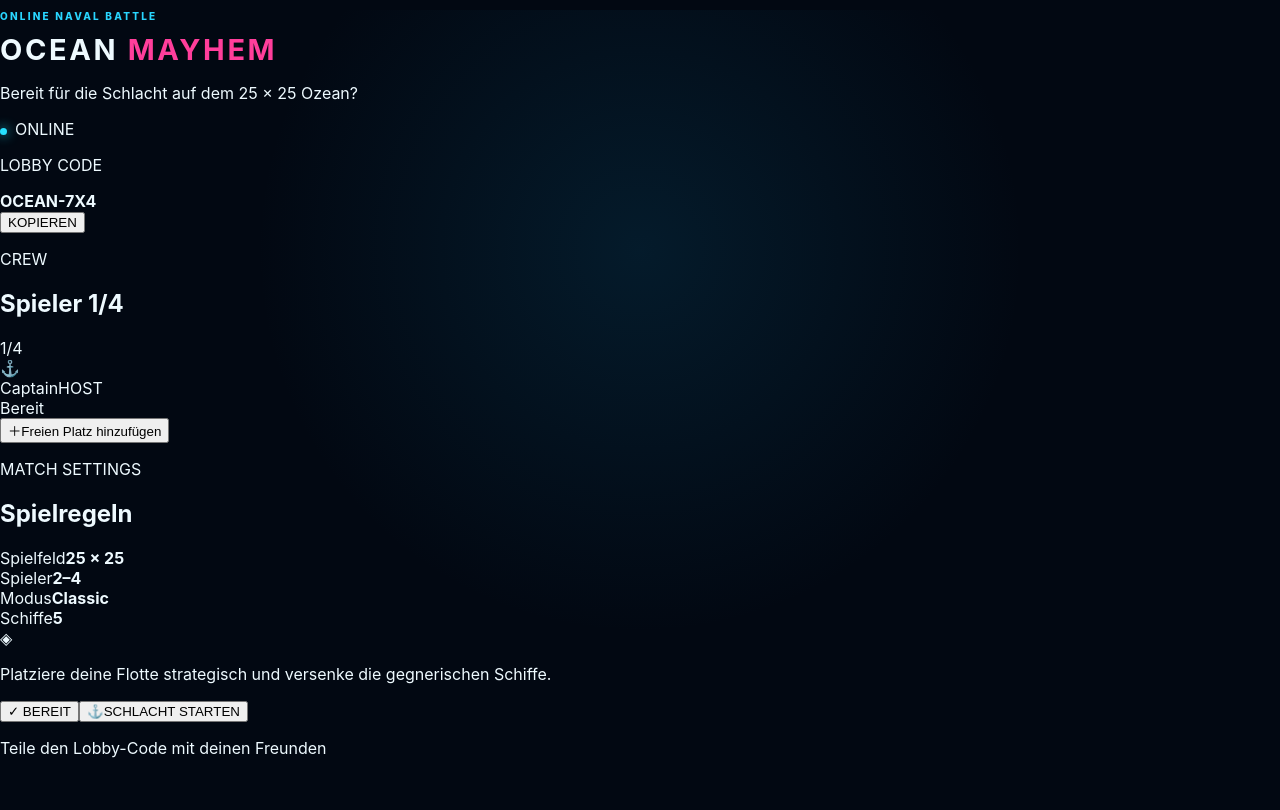
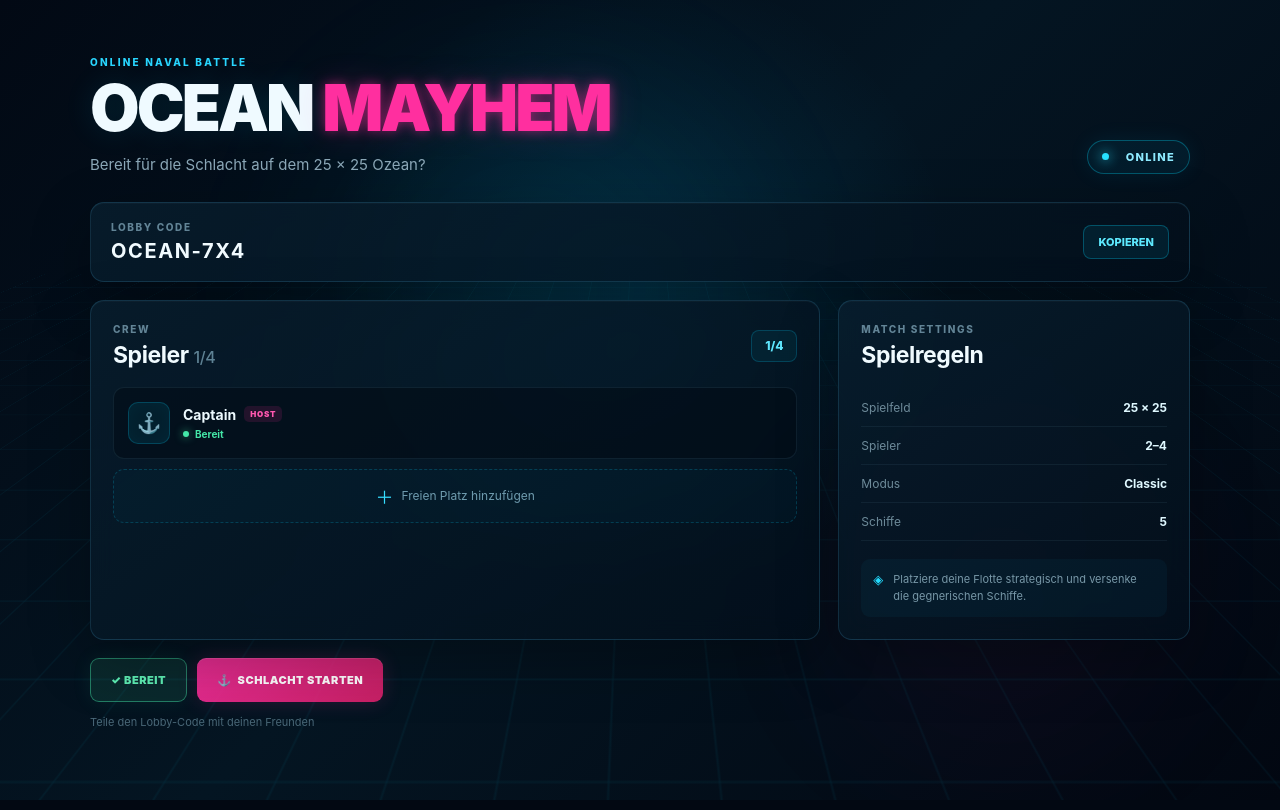
Before and after one commit to nicogutsche9-boop/Ocean-Mayhem, a React (Vite) app in the folder ocean-mayhem/: page / in a window 1280 px wide. Built offline with nearby package versions, Linux system fonts and the light colour scheme.

Commit message:
Update lobby.css

```diff
--- a/ocean-mayhem/src/ui/lobby.css
+++ b/ocean-mayhem/src/ui/lobby.css
@@ -1,246 +1,550 @@
-import { useState } from "react";
-import "./lobby.css";
+/* =========================================================
+   OCEAN MAYHEM — LOBBY
+   ========================================================= */
 
-type Player = {
-  id: number;
-  name: string;
-  ready: boolean;
-  host?: boolean;
-};
+.lobby {
+  position: relative;
+  min-height: 100vh;
+  width: 100%;
+  overflow: hidden;
+  color: #eefaff;
+  background:
+    radial-gradient(circle at 50% 35%, rgba(0, 190, 255, 0.12), transparent 38%),
+    linear-gradient(135deg, #020914 0%, #041522 48%, #020711 100%);
+  font-family:
+    Inter, ui-sans-serif, system-ui, -apple-system, BlinkMacSystemFont,
+    "Segoe UI", sans-serif;
+}
 
-const initialPlayers: Player[] = [
-  {
-    id: 1,
-    name: "Captain",
-    ready: true,
-    host: true,
-  },
-];
+/* ---------------------------------------------------------
+   BACKGROUND
+   --------------------------------------------------------- */
 
-export default function Lobby() {
-  const [players, setPlayers] = useState<Player[]>(initialPlayers);
-  const [copied, setCopied] = useState(false);
+.lobby-background {
+  position: fixed;
+  inset: 0;
+  z-index: 0;
+  pointer-events: none;
+  overflow: hidden;
+}
 
-  const lobbyCode = "OCEAN-7X4";
+.ocean-glow {
+  position: absolute;
+  border-radius: 50%;
+  filter: blur(90px);
+  opacity: 0.35;
+}
 
-  const toggleReady = () => {
-    setPlayers((current) =>
-      current.map((player) =>
-        player.id === 1
-          ? { ...player, ready: !player.ready }
-          : player
-      )
+.glow-one {
+  width: 420px;
+  height: 420px;
+  top: 10%;
+  left: 25%;
+  background: rgba(0, 210, 255, 0.18);
+}
+
+.glow-two {
+  width: 350px;
+  height: 350px;
+  right: 8%;
+  bottom: 5%;
+  background: rgba(255, 30, 150, 0.12);
+}
+
+.grid-lines {
+  position: absolute;
+  inset: -20%;
+  opacity: 0.16;
+  transform: perspective(600px) rotateX(58deg) translateY(18%);
+  background-image:
+    linear-gradient(rgba(0, 210, 255, 0.3) 1px, transparent 1px),
+    linear-gradient(90deg, rgba(0, 210, 255, 0.3) 1px, transparent 1px);
+  background-size: 55px 55px;
+}
+
+/* ---------------------------------------------------------
+   MAIN CONTAINER
+   --------------------------------------------------------- */
+
+.lobby-container {
+  position: relative;
+  z-index: 1;
+  width: min(1100px, calc(100% - 40px));
+  margin: 0 auto;
+  padding: 56px 0 40px;
+}
+
+/* ---------------------------------------------------------
+   HEADER
+   --------------------------------------------------------- */
+
+.lobby-header {
+  display: flex;
+  align-items: flex-end;
+  justify-content: space-between;
+  gap: 30px;
+  margin-bottom: 28px;
+}
+
+.eyebrow {
+  margin: 0 0 10px;
+  color: #19dcff;
+  font-size: 12px;
+  font-weight: 800;
+  letter-spacing: 0.22em;
+}
+
+.lobby-header h1 {
+  margin: 0;
+  font-size: clamp(38px, 6vw, 64px);
+  line-height: 0.95;
+  letter-spacing: -0.045em;
+  font-weight: 900;
+  color: #effaff;
+  text-shadow: 0 0 30px rgba(0, 210, 255, 0.12);
+}
+
+.lobby-header h1 span {
+  color: #ff2f9f;
+  text-shadow:
+    0 0 12px rgba(255, 47, 159, 0.5),
+    0 0 35px rgba(255, 47, 159, 0.2);
+}
+
+.subtitle {
+  margin: 16px 0 0;
+  color: #8ca8b8;
+  font-size: 15px;
+}
+
+.status-badge {
+  display: flex;
+  align-items: center;
+  gap: 9px;
+  padding: 9px 14px;
+  border: 1px solid rgba(0, 220, 255, 0.3);
+  border-radius: 999px;
+  background: rgba(0, 180, 230, 0.07);
+  color: #8deaff;
+  font-size: 11px;
+  font-weight: 800;
+  letter-spacing: 0.12em;
+  box-shadow: 0 0 22px rgba(0, 210, 255, 0.08);
+}
+
+.status-dot {
+  width: 7px;
+  height: 7px;
+  border-radius: 50%;
+  background: #21e8ff;
+  box-shadow:
+    0 0 8px #21e8ff,
+    0 0 18px rgba(33, 232, 255, 0.8);
+}
+
+/* ---------------------------------------------------------
+   CARDS / PANELS
+   --------------------------------------------------------- */
+
+.code-card,
+.panel {
+  border: 1px solid rgba(87, 206, 255, 0.16);
+  background:
+    linear-gradient(
+      145deg,
+      rgba(8, 30, 46, 0.82),
+      rgba(3, 15, 27, 0.82)
     );
-  };
+  box-shadow:
+    0 20px 60px rgba(0, 0, 0, 0.28),
+    inset 0 1px 0 rgba(255, 255, 255, 0.025);
+  backdrop-filter: blur(12px);
+}
 
-  const copyCode = async () => {
-    try {
-      await navigator.clipboard.writeText(lobbyCode);
-      setCopied(true);
+.code-card {
+  display: flex;
+  align-items: center;
+  justify-content: space-between;
+  gap: 20px;
+  padding: 18px 20px;
+  margin-bottom: 18px;
+  border-radius: 14px;
+}
 
-      setTimeout(() => {
-        setCopied(false);
-      }, 1500);
-    } catch {
-      setCopied(false);
-    }
-  };
+.card-label {
+  margin: 0 0 6px;
+  color: #628496;
+  font-size: 10px;
+  font-weight: 800;
+  letter-spacing: 0.16em;
+}
 
-  const addBot = () => {
-    if (players.length >= 4) return;
+.code-card strong {
+  color: #f1fbff;
+  font-size: 20px;
+  letter-spacing: 0.08em;
+}
 
-    const botNumber = players.length;
+/* ---------------------------------------------------------
+   BUTTONS
+   --------------------------------------------------------- */
 
-    setPlayers((current) => [
-      ...current,
-      {
-        id: Date.now(),
-        name: `Bot ${botNumber}`,
-        ready: true,
-      },
-    ]);
-  };
+button {
+  font: inherit;
+}
 
-  const allReady = players.every((player) => player.ready);
+.copy-button,
+.empty-slot,
+.ready-button,
+.start-button {
+  cursor: pointer;
+  border: 0;
+  transition:
+    transform 0.18s ease,
+    border-color 0.18s ease,
+    background 0.18s ease,
+    box-shadow 0.18s ease;
+}
 
-  return (
-    <main className="lobby">
-      <div className="lobby-background">
-        <div className="ocean-glow glow-one" />
-        <div className="ocean-glow glow-two" />
-        <div className="grid-lines" />
-      </div>
+.copy-button {
+  padding: 9px 14px;
+  border: 1px solid rgba(0, 210, 255, 0.28);
+  border-radius: 8px;
+  background: rgba(0, 210, 255, 0.08);
+  color: #5eeaff;
+  font-size: 11px;
+  font-weight: 800;
+}
 
-      <section className="lobby-container">
-        {/* HEADER */}
-        <header className="lobby-header">
-          <div>
-            <p className="eyebrow">ONLINE NAVAL BATTLE</p>
+.copy-button:hover {
+  background: rgba(0, 210, 255, 0.15);
+  box-shadow: 0 0 18px rgba(0, 210, 255, 0.12);
+}
 
-            <h1>
-              OCEAN <span>MAYHEM</span>
-            </h1>
+/* ---------------------------------------------------------
+   MAIN GRID
+   --------------------------------------------------------- */
 
-            <p className="subtitle">
-              Bereit für die Schlacht auf dem 25 × 25 Ozean?
-            </p>
-          </div>
+.lobby-grid {
+  display: grid;
+  grid-template-columns: minmax(0, 1.35fr) minmax(300px, 0.65fr);
+  gap: 18px;
+}
 
-          <div className="status-badge">
-            <span className="status-dot" />
-            ONLINE
-          </div>
-        </header>
+.panel {
+  border-radius: 14px;
+  padding: 22px;
+}
 
-        {/* LOBBY CODE */}
-        <section className="code-card">
-          <div>
-            <p className="card-label">LOBBY CODE</p>
-            <strong>{lobbyCode}</strong>
-          </div>
+.panel-header {
+  display: flex;
+  align-items: center;
+  justify-content: space-between;
+  gap: 20px;
+  margin-bottom: 18px;
+}
 
-          <button
-            className="copy-button"
-            onClick={copyCode}
-            type="button"
-          >
-            {copied ? "✓ KOPIERT" : "KOPIEREN"}
-          </button>
-        </section>
+.panel h2 {
+  margin: 0;
+  color: #f0fbff;
+  font-size: 23px;
+  letter-spacing: -0.02em;
+}
 
-        {/* MAIN CONTENT */}
-        <div className="lobby-grid">
-          {/* PLAYERS */}
-          <section className="panel players-panel">
-            <div className="panel-header">
-              <div>
-                <p className="card-label">CREW</p>
-                <h2>
-                  Spieler{" "}
-                  <span>
-                    {players.length}/4
-                  </span>
-                </h2>
-              </div>
+.panel h2 span {
+  color: #5e8294;
+  font-size: 16px;
+  font-weight: 500;
+}
 
-              <div className="player-count">
-                {players.length}/4
-              </div>
-            </div>
+.player-count {
+  display: grid;
+  place-items: center;
+  min-width: 46px;
+  height: 32px;
+  border: 1px solid rgba(0, 210, 255, 0.2);
+  border-radius: 8px;
+  background: rgba(0, 210, 255, 0.06);
+  color: #5fe7ff;
+  font-size: 12px;
+  font-weight: 800;
+}
 
-            <div className="players-list">
-              {players.map((player) => (
-                <div className="player-card" key={player.id}>
-                  <div className="avatar">
-                    ⚓
-                  </div>
+/* ---------------------------------------------------------
+   PLAYERS
+   --------------------------------------------------------- */
 
-                  <div className="player-info">
-                    <div className="player-name">
-                      {player.name}
+.players-list {
+  display: flex;
+  flex-direction: column;
+  gap: 10px;
+}
 
-                      {player.host && (
-                        <span className="host-tag">
-                          HOST
-                        </span>
-                      )}
-                    </div>
+.player-card {
+  display: flex;
+  align-items: center;
+  gap: 13px;
+  padding: 14px;
+  border: 1px solid rgba(116, 196, 220, 0.1);
+  border-radius: 11px;
+  background: rgba(2, 13, 23, 0.6);
+}
 
-                    <div
-                      className={
-                        player.ready
-                          ? "ready-text"
-                          : "waiting-text"
-                      }
-                    >
-                      <span />
-                      {player.ready
-                        ? "Bereit"
-                        : "Wartet..."}
-                    </div>
-                  </div>
-                </div>
-              ))}
+.avatar {
+  display: grid;
+  place-items: center;
+  width: 42px;
+  height: 42px;
+  flex: 0 0 42px;
+  border: 1px solid rgba(0, 215, 255, 0.22);
+  border-radius: 10px;
+  background: rgba(0, 210, 255, 0.08);
+  font-size: 20px;
+  box-shadow: inset 0 0 18px rgba(0, 210, 255, 0.04);
+}
 
-              {players.length < 4 && (
-                <button
-                  className="empty-slot"
-                  onClick={addBot}
-                  type="button"
-                >
-                  <span>＋</span>
-                  Freien Platz hinzufügen
-                </button>
-              )}
-            </div>
-          </section>
+.player-info {
+  min-width: 0;
+}
 
-          {/* GAME INFO */}
-          <aside className="panel info-panel">
-            <p className="card-label">MATCH SETTINGS</p>
+.player-name {
+  display: flex;
+  align-items: center;
+  gap: 8px;
+  color: #edfaff;
+  font-size: 14px;
+  font-weight: 700;
+}
 
-            <h2>Spielregeln</h2>
+.host-tag {
+  padding: 3px 6px;
+  border-radius: 5px;
+  background: rgba(255, 47, 159, 0.12);
+  color: #ff58b0;
+  font-size: 8px;
+  font-weight: 900;
+  letter-spacing: 0.1em;
+}
 
-            <div className="settings-list">
-              <div className="setting">
-                <span>Spielfeld</span>
-                <strong>25 × 25</strong>
-              </div>
+.ready-text,
+.waiting-text {
+  display: flex;
+  align-items: center;
+  gap: 6px;
+  margin-top: 5px;
+  font-size: 10px;
+  font-weight: 700;
+}
 
-              <div className="setting">
-                <span>Spieler</span>
-                <strong>2–4</strong>
-              </div>
+.ready-text {
+  color: #44e7a8;
+}
 
-              <div className="setting">
-                <span>Modus</span>
-                <strong>Classic</strong>
-              </div>
+.waiting-text {
+  color: #718d9c;
+}
 
-              <div className="setting">
-                <span>Schiffe</span>
-                <strong>5</strong>
-              </div>
-            </div>
+.ready-text span,
+.waiting-text span {
+  width: 6px;
+  height: 6px;
+  border-radius: 50%;
+}
 
-            <div className="info-message">
-              <span>◈</span>
-              <p>
-                Platziere deine Flotte strategisch
-                und versenke die gegnerischen Schiffe.
-              </p>
-            </div>
-          </aside>
-        </div>
+.ready-text span {
+  background: #44e7a8;
+  box-shadow: 0 0 9px rgba(68, 231, 168, 0.7);
+}
 
-        {/* FOOTER ACTIONS */}
-        <footer className="lobby-footer">
-          <button
-            className={
-              allReady
-                ? "ready-button active"
-                : "ready-button"
-            }
-            onClick={toggleReady}
-            type="button"
-          >
-            {allReady ? "✓ BEREIT" : "BEREIT"}
-          </button>
+.waiting-text span {
+  background: #718d9c;
+}
 
-          <button
-            className="start-button"
-            type="button"
-            disabled={!allReady}
-          >
-            <span>⚓</span>
-            SCHLACHT STARTEN
-          </button>
-        </footer>
+.empty-slot {
+  display: flex;
+  align-items: center;
+  justify-content: center;
+  gap: 8px;
+  min-height: 54px;
+  padding: 12px;
+  border: 1px dashed rgba(0, 210, 255, 0.2);
+  border-radius: 11px;
+  background: rgba(0, 210, 255, 0.025);
+  color: #6f9caf;
+  font-size: 12px;
+}
 
-        <p className="hint">
-          Teile den Lobby-Code mit deinen Freunden
-        </p>
-      </section>
-    </main>
+.empty-slot span {
+  color: #36ddff;
+  font-size: 18px;
+}
+
+.empty-slot:hover {
+  border-color: rgba(0, 210, 255, 0.45);
+  background: rgba(0, 210, 255, 0.06);
+  color: #b8eefa;
+}
+
+/* ---------------------------------------------------------
+   GAME INFO
+   --------------------------------------------------------- */
+
+.info-panel h2 {
+  margin-top: 2px;
+  margin-bottom: 20px;
+}
+
+.settings-list {
+  display: flex;
+  flex-direction: column;
+}
+
+.setting {
+  display: flex;
+  justify-content: space-between;
+  gap: 15px;
+  padding: 11px 0;
+  border-bottom: 1px solid rgba(130, 190, 210, 0.08);
+}
+
+.setting span {
+  color: #6e8b9a;
+  font-size: 12px;
+}
+
+.setting strong {
+  color: #dff8ff;
+  font-size: 12px;
+}
+
+.info-message {
+  display: flex;
+  gap: 10px;
+  margin-top: 18px;
+  padding: 12px;
+  border-radius: 9px;
+  background: rgba(0, 210, 255, 0.045);
+}
+
+.info-message > span {
+  color: #24dcff;
+  font-size: 13px;
+}
+
+.info-message p {
+  margin: 0;
+  color: #7898a8;
+  font-size: 11px;
+  line-height: 1.55;
+}
+
+/* ---------------------------------------------------------
+   FOOTER
+   --------------------------------------------------------- */
+
+.lobby-footer {
+  display: flex;
+  gap: 10px;
+  margin-top: 18px;
+}
+
+.ready-button,
+.start-button {
+  min-height: 44px;
+  padding: 0 20px;
+  border-radius: 9px;
+  font-size: 11px;
+  font-weight: 900;
+  letter-spacing: 0.05em;
+}
+
+.ready-button {
+  border: 1px solid rgba(0, 210, 255, 0.24);
+  background: rgba(0, 210, 255, 0.06);
+  color: #79dff1;
+}
+
+.ready-button:hover {
+  background: rgba(0, 210, 255, 0.12);
+}
+
+.ready-button.active {
+  border-color: rgba(68, 231, 168, 0.45);
+  background: rgba(68, 231, 168, 0.1);
+  color: #5ff0b5;
+  box-shadow: 0 0 20px rgba(68, 231, 168, 0.08);
+}
+
+.start-button {
+  background: linear-gradient(
+    135deg,
+    rgba(255, 47, 159, 0.9),
+    rgba(255, 35, 120, 0.78)
   );
+  color: white;
+  box-shadow:
+    0 0 20px rgba(255, 47, 159, 0.16),
+    inset 0 1px 0 rgba(255, 255, 255, 0.12);
 }
+
+.start-button:hover:not(:disabled) {
+  transform: translateY(-1px);
+  box-shadow:
+    0 0 28px rgba(255, 47, 159, 0.28),
+    inset 0 1px 0 rgba(255, 255, 255, 0.15);
+}
+
+.start-button:disabled {
+  cursor: not-allowed;
+  opacity: 0.38;
+  filter: saturate(0.5);
+}
+
+.start-button span {
+  margin-right: 6px;
+}
+
+.hint {
+  margin: 13px 0 0;
+  color: #496777;
+  font-size: 11px;
+}
+
+/* ---------------------------------------------------------
+   RESPONSIVE
+   --------------------------------------------------------- */
+
+@media (max-width: 760px) {
+  .lobby-container {
+    width: min(100% - 24px, 600px);
+    padding-top: 30px;
+  }
+
+  .lobby-header {
+    align-items: flex-start;
+    flex-direction: column;
+    gap: 16px;
+  }
+
+  .lobby-grid {
+    grid-template-columns: 1fr;
+  }
+
+  .code-card {
+    align-items: flex-start;
+    flex-direction: column;
+  }
+
+  .copy-button {
+    width: 100%;
+  }
+
+  .lobby-footer {
+    flex-direction: column;
+  }
+
+  .ready-button,
+  .start-button {
+    width: 100%;
+  }
+}
```
